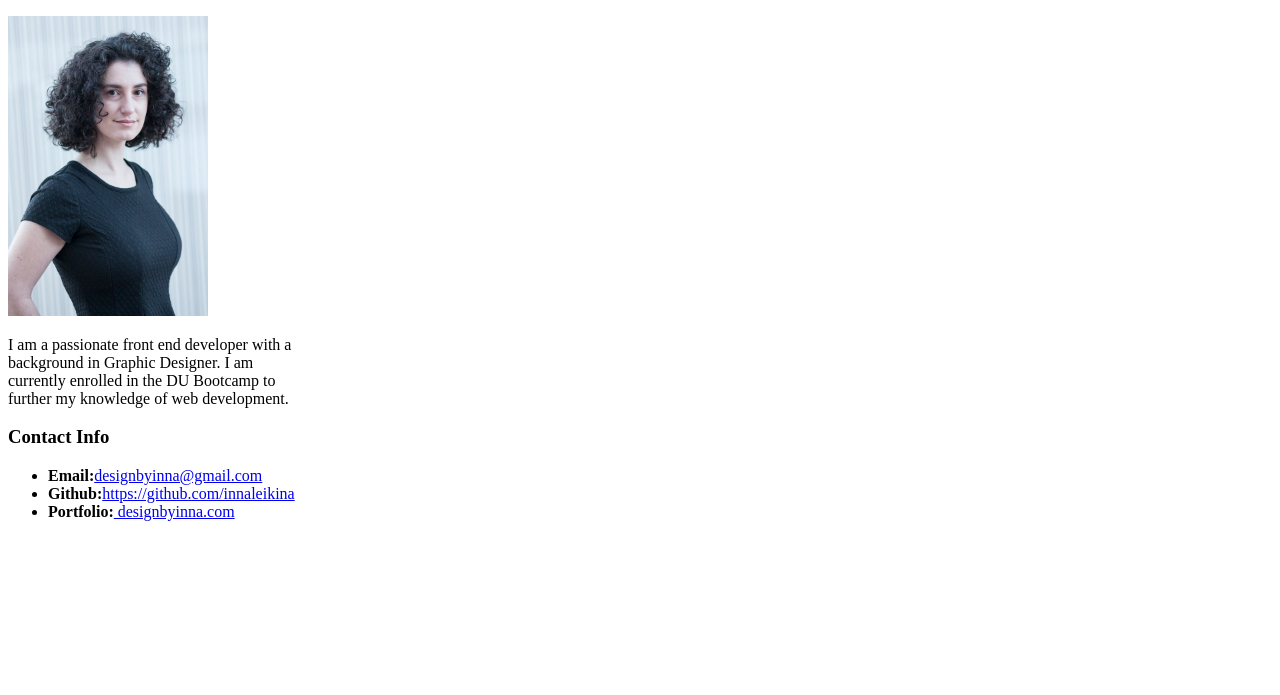
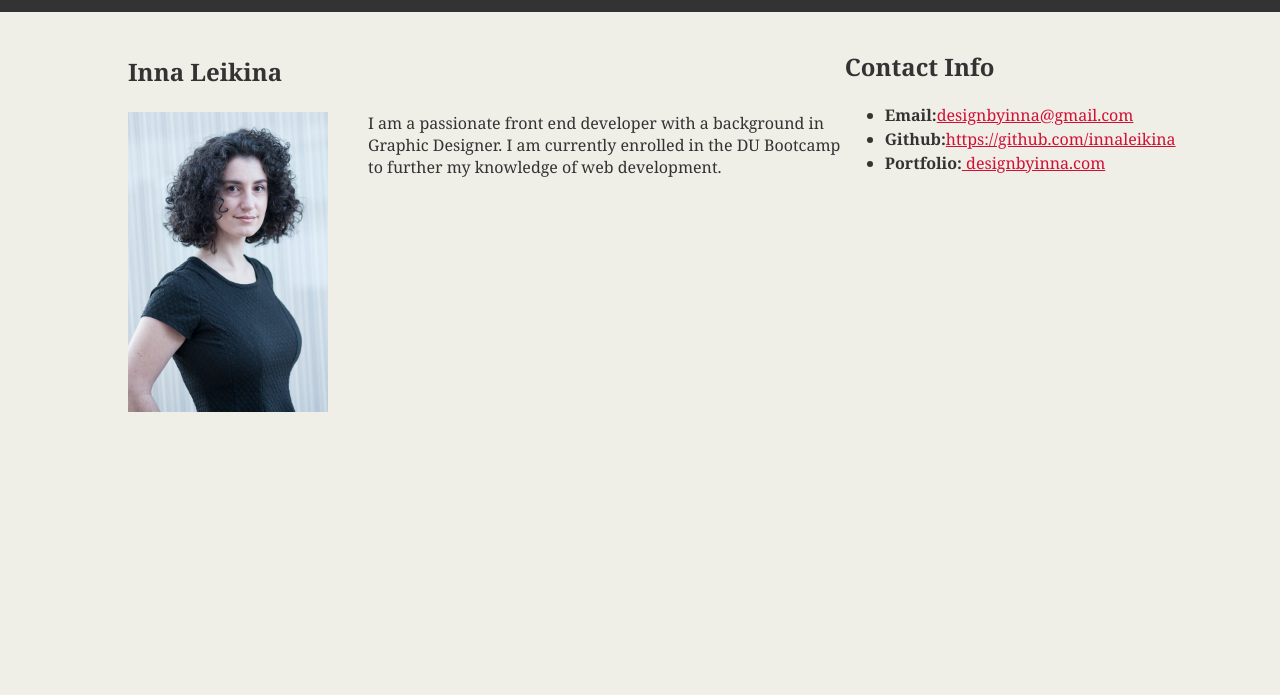
Before and after one commit to innaleikina/example-bootcamp, a plain HTML site: page bio.html in a window 1280 px wide. Shown: the part 105-800 px from the top of the page. Drawn offline with Linux system fonts and the light colour scheme.

Commit message:
added css

```diff
--- a/bio.html
+++ b/bio.html
@@ -5,23 +5,32 @@
     <meta name="viewport" content="width=device-width, initial-scale=1.0">
     <meta http-equiv="X-UA-Compatible" content="ie=edge">
     <title> Inna's bio </title>
+    <link rel="stylesheet" type="text/css" href="css/style.css">
 </head>
 <body>
+
         <h1> Student Bio </h1>
+    <div class="container">
+     <section id="main-bio">
         <h3> Inna Leikina </h3>
 
-    <img height="300" width="200" src="1.jpg"/>
+        <img alt="photo of Inna" id="bio-image" src="1.jpg"/>
 
-    <p style="width:300px">
+
+            <p>
             I am a passionate front end developer with a background in Graphic Designer. I am currently enrolled in the DU Bootcamp to further my knowledge of web development.
             </p>
+        </section>
 
+        <section id="contact-info">
             <h3> Contact Info </h3>
             <ul>
                 <li><strong>Email:</strong><a href="mailto:designbyinna@gmail.com">designbyinna@gmail.com</a></li>
                 <li><strong>Github:</strong><a href="https://github.com/innaleikina" target="_blank">https://github.com/innaleikina</a></li>
                 <li><strong>Portfolio:</strong><a href="designbyinna.com" target="_blank"> designbyinna.com  </a></li>
             </ul>
+      </section>
+     </div>
 
 </body>
 </html>
--- /dev/null
+++ b/css/style.css
@@ -0,0 +1,47 @@
+body {
+ font-family:"Georgia", "Times New Roman", serif;
+ background-color:#efeee7;
+ color:#333333;
+ margin:0;
+ padding:0;
+}
+
+h1{
+    background-color:#333333;
+    color:#eee;
+    font-size:28px;
+    padding:30px;
+    text-align:center;
+
+}
+
+h3 {
+  font-size:24px;
+}
+
+.container{
+    width:1024px;
+    margin:0 auto;
+}
+
+#main-bio {
+    float:left;
+    width:70%;
+}
+
+#contact-info{
+    float:left;
+    width:30%;
+    line-height:1.5em;
+}
+
+#bio-image{
+    float:left;
+    width:200px;
+    height:300px;
+    margin-right:40px;
+}
+
+a{
+    color:#d21034;
+}
```
Also changed, not shown: 1 other file. Lines whose indentation alone changed are shown as unchanged.
